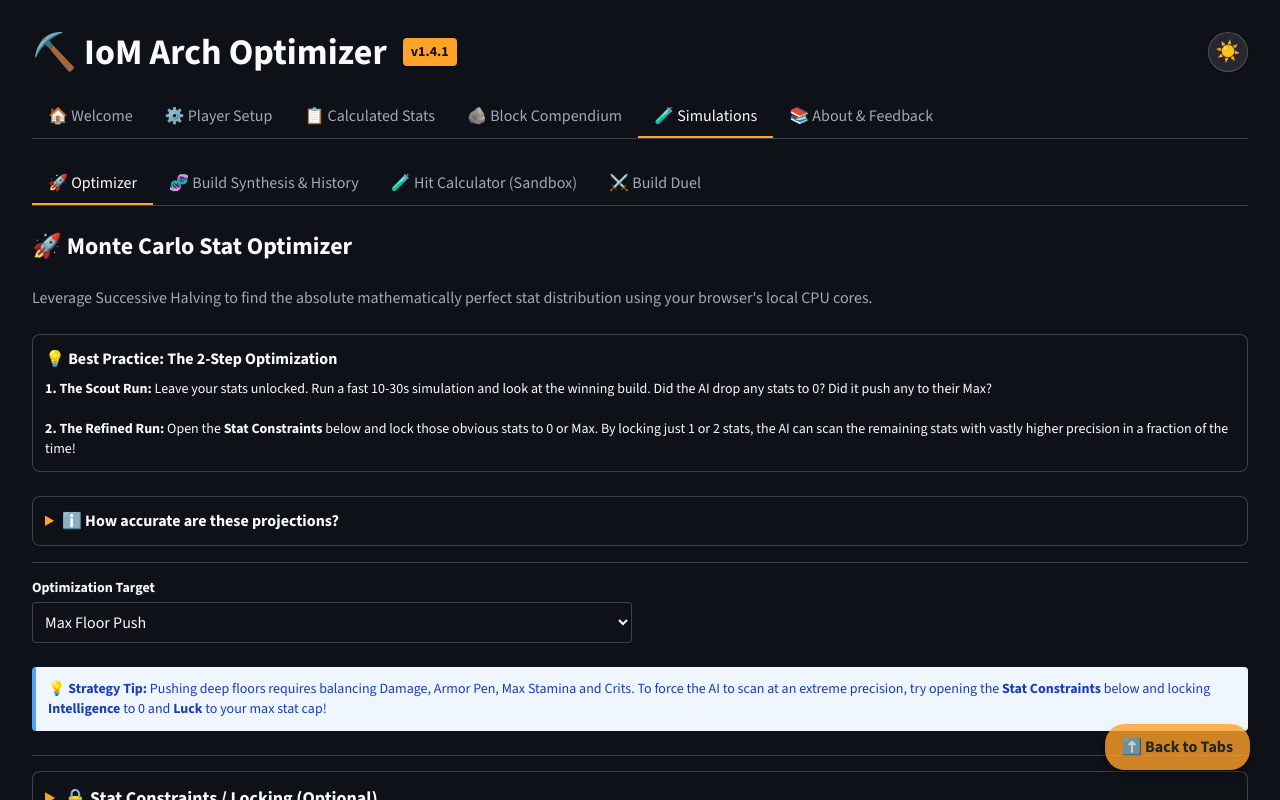
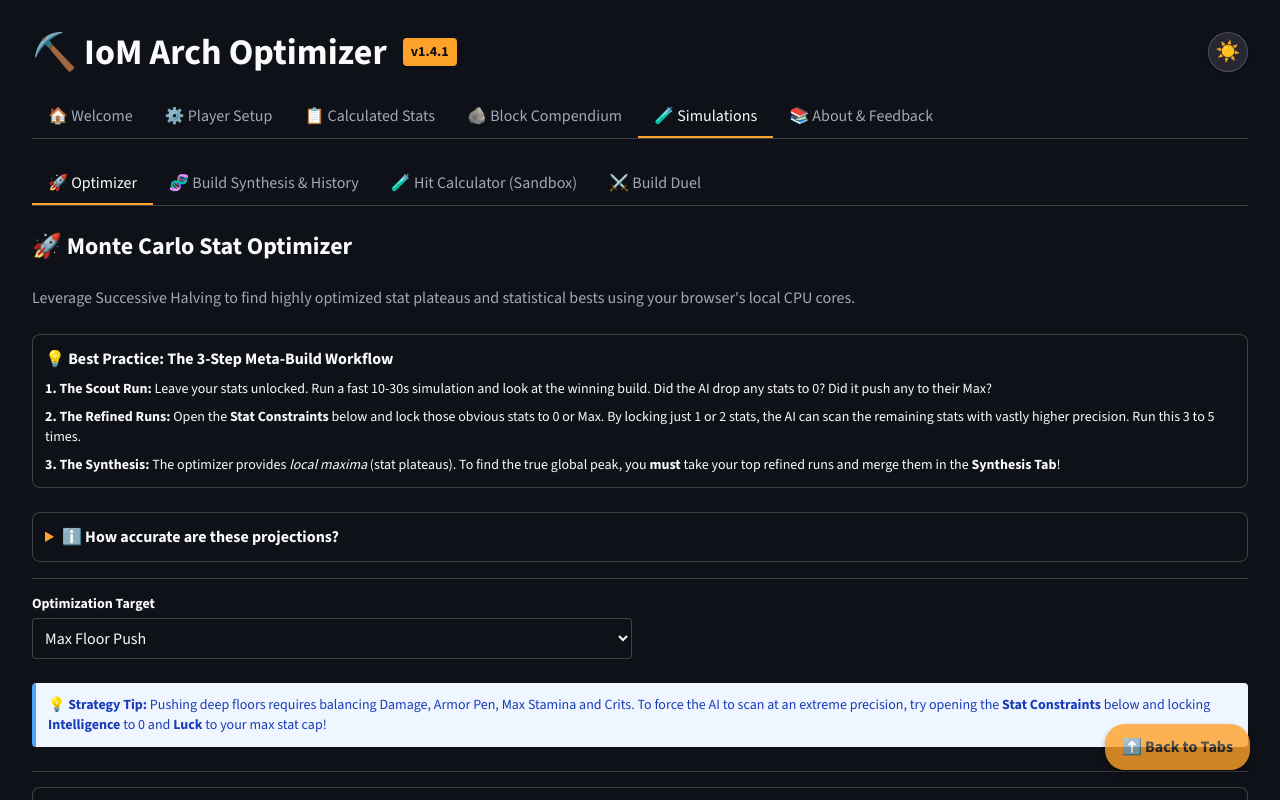
Before and after one commit to lobogrande/IoM-Arch-Optimizer-Web, a React (Vite) app: page / in a window 1280 px wide. Both pictures are taken after a click on the button "🧪 Simulations". Shown: the top 800 px of the page. Built offline with nearby package versions, Linux system fonts and the light colour scheme; what ag-grid-community, react-plotly.js would draw is missing.

Commit message:
feat(ui): tone down absolute messaging and emphasize plateaus/synthesis workflow

```diff
--- a/src/components/PlayerSetup.jsx
+++ b/src/components/PlayerSetup.jsx
@@ -561,7 +561,7 @@ export default function PlayerSetup() {
                               <input type="checkbox" checked={geoduck_unlocked} onChange={(e) => setSetting('geoduck_unlocked', e.target.checked)} className="w-4 h-4 accent-st-orange shrink-0 mt-0.5" />
                               <span>Geoduck Leg Fish T1 Tribute Completed</span>
                             </label>
-                            <span className="text-xs text-st-text-light mt-1 text-center">Enter Number of Mythic Chests Opened</span>
+                            <span className="text-xs text-st-text-light mt-1 text-center">Enter Number of Mythic Chests Owned</span>
                           </>
                         )}
                       </div>
--- a/src/components/Simulations.jsx
+++ b/src/components/Simulations.jsx
@@ -1569,20 +1569,21 @@ export default function Simulations() {
       {activeSubTab === 'optimizer' && (
         <div className="space-y-6">
           <h2 className="text-2xl font-bold">🚀 Monte Carlo Stat Optimizer</h2>
-          <p className="text-st-text-light">Leverage Successive Halving to find the absolute mathematically perfect stat distribution using your browser's local CPU cores.</p>
+          <p className="text-st-text-light">Leverage Successive Halving to find highly optimized stat plateaus and statistical bests using your browser's local CPU cores.</p>
 
           <div className="st-container border-l-4 border-l-st-orange">
-            <h4 className="font-bold mb-2">💡 Best Practice: The 2-Step Optimization</h4>
-            <p className="text-sm">
-              <strong>1. The Scout Run:</strong> Leave your stats unlocked. Run a fast 10-30s simulation and look at the winning build. Did the AI drop any stats to 0? Did it push any to their Max?<br/><br/>
-              <strong>2. The Refined Run:</strong> Open the <strong>Stat Constraints</strong> below and lock those obvious stats to 0 or Max. By locking just 1 or 2 stats, the AI can scan the remaining stats with vastly higher precision in a fraction of the time!
-            </p>
+            <h4 className="font-bold mb-2">💡 Best Practice: The 3-Step Meta-Build Workflow</h4>
+            <div className="text-sm space-y-2">
+              <p><strong>1. The Scout Run:</strong> Leave your stats unlocked. Run a fast 10-30s simulation and look at the winning build. Did the AI drop any stats to 0? Did it push any to their Max?</p>
+              <p><strong>2. The Refined Runs:</strong> Open the <strong>Stat Constraints</strong> below and lock those obvious stats to 0 or Max. By locking just 1 or 2 stats, the AI can scan the remaining stats with vastly higher precision. Run this 3 to 5 times.</p>
+              <p><strong>3. The Synthesis:</strong> The optimizer provides <em>local maxima</em> (stat plateaus). To find the true global peak, you <strong>must</strong> take your top refined runs and merge them in the <strong>Synthesis Tab</strong>!</p>
+            </div>
           </div>
 
           <details className="st-container group cursor-pointer marker:text-st-orange mb-4">
             <summary className="font-bold">ℹ️ How accurate are these projections?</summary>
             <div className="mt-4 text-sm space-y-3 cursor-default">
-              <p><strong>The Good News:</strong> The environment generation in this engine is now <strong>100% identical</strong> to the live game's source code! The stat distributions this tool provides are mathematically perfect for your current upgrades.</p>
+              <p><strong>The Good News:</strong> The environment generation in this engine is now <strong>100% identical</strong> to the live game's source code! However, because of the chaotic nature of critical hits, this tool provides highly optimized <em>plateaus</em> rather than a single "perfect" solution.</p>
               <p><strong>The Reality Check #1:</strong> While the combat math is exact, the absolute output numbers (Max Floor, Kills/hr) are built on <strong>Statistical Averages</strong>. The AI runs hundreds of simulations and optimizes for <em>consistent, reliable farming</em>. Treat these numbers as your highly accurate, reliable baseline!</p>
               <p><strong>The Reality Check #2:</strong> The engine calculates <strong>100% Theoretical Efficiency</strong>. In the simulator, 0.000 seconds pass between killing an ore and hitting the next one. In the actual live game, minor animation delays and frame drops consume fractions of a second. Expect your actual real-world Yields to be roughly <strong>~5% to 10% lower</strong> than the mathematical perfection projected here.</p>
               {store.asc2_unlocked && (
```
